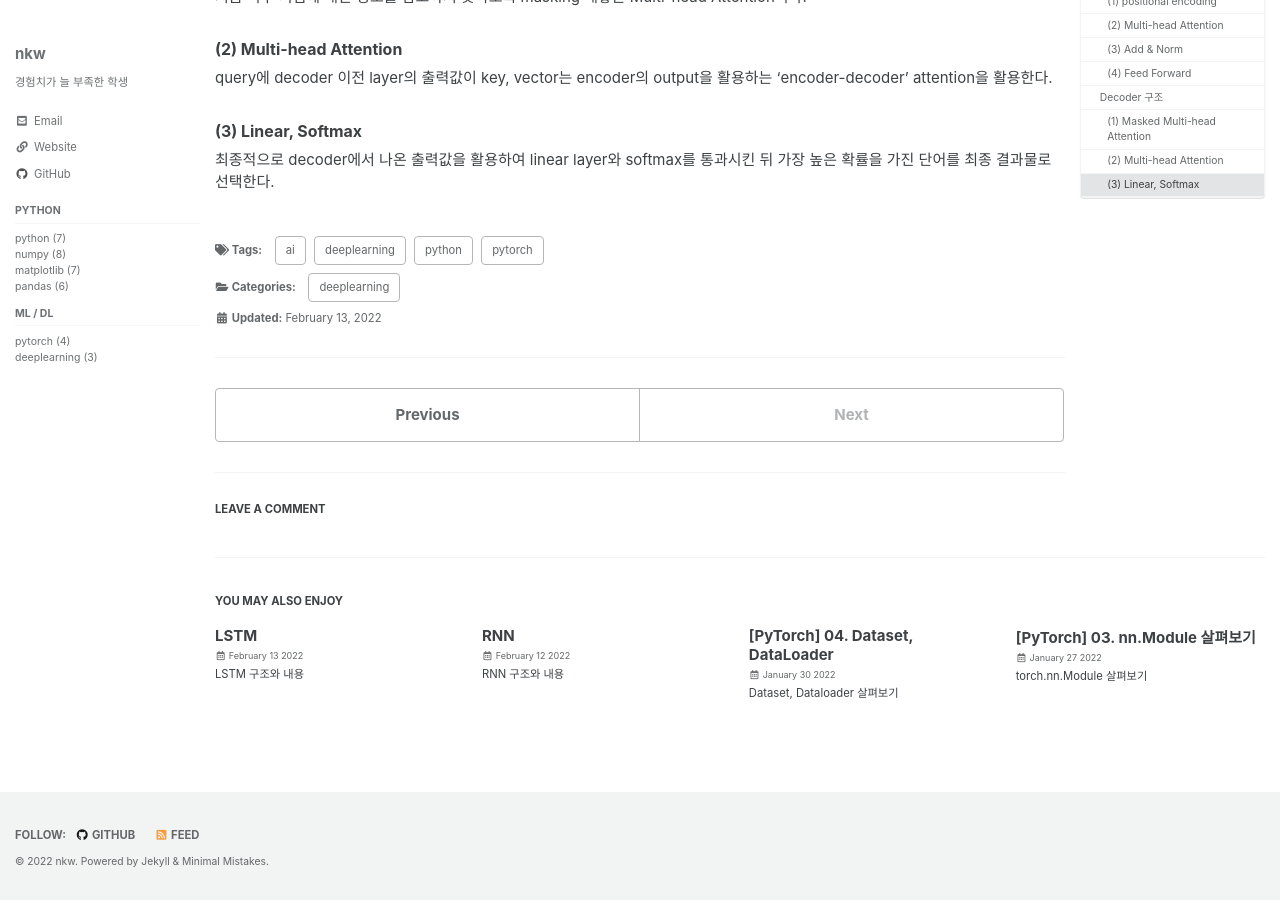
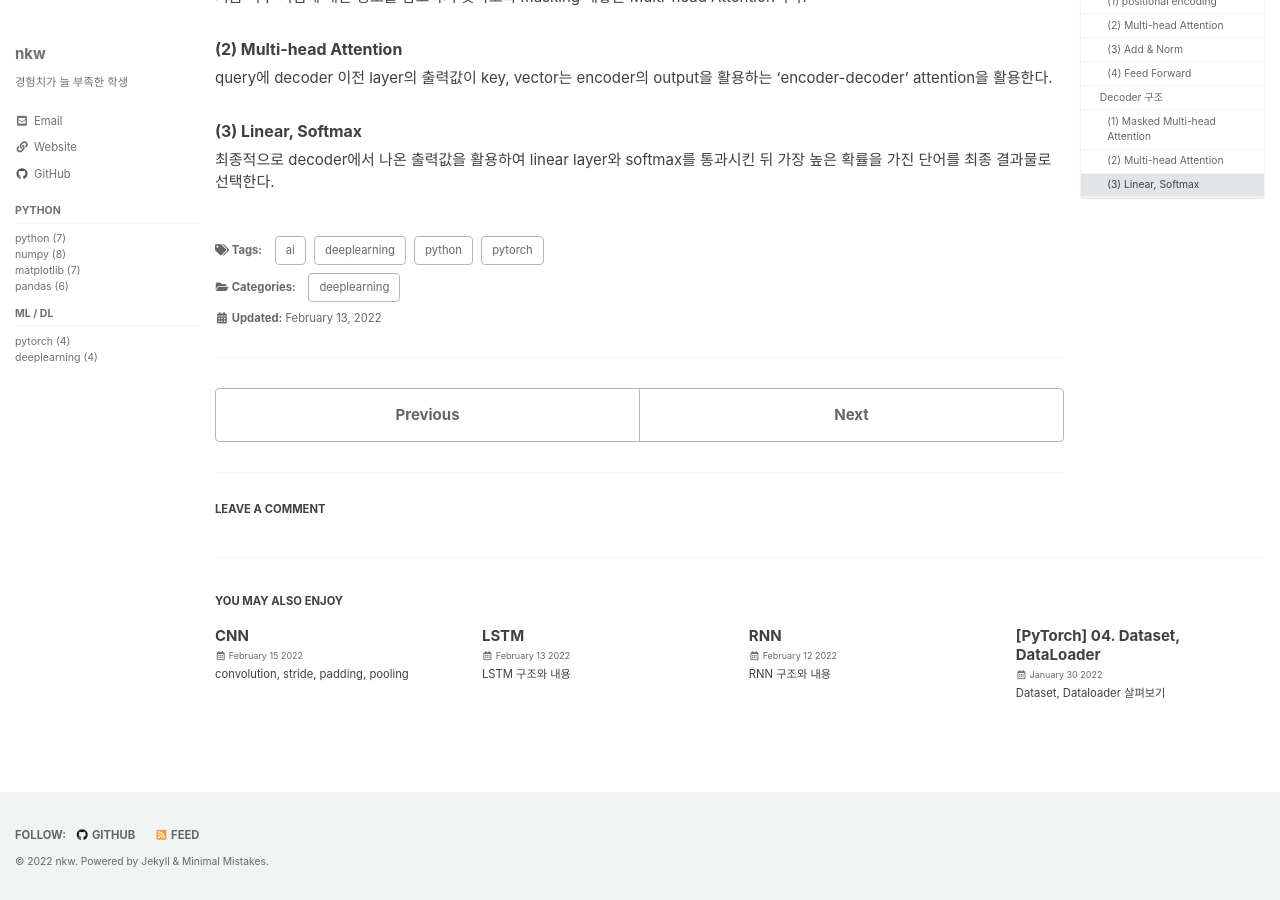
Before and after one commit to nkw011/nkw011.github.io, a Jekyll site: the page built from _posts/2022-02-13-transformer.md, in a window 1280 px wide and 900 px high, scrolled down 5256 px. Built offline with Jekyll 4.4.1, drawn with Linux system fonts in a browser that asks for light colours; cached includes are drawn as plain includes; formulas are drawn with MathJax 3; comment, search, counter and statistics services are not loaded; some of the changed lines change nothing that is shown.

Commit message:
create post - cnn
resize image - cnn

fix typo - transformer, cnn

fix image - cnn

```diff
--- a/_posts/2022-02-13-transformer.md
+++ b/_posts/2022-02-13-transformer.md
@@ -58,7 +58,7 @@ transformer에서는 attention 매커니즘으로 dot product를 활용한 atten
 
 input을 embedding layer에 통과시키고 나온 embedding vector 각각에 대해 query, key, value 벡터를 생성한다.
 
--   embedding vector: $d_model$(=512) 차원의 벡터
+-   embedding vector: $d_{model}$(=512) 차원의 벡터
 -   query vector: $d_k$(=64) 차원의 벡터, embedding vector에 $W^q$ 활용해서 생성
 -   key vector: $d_k$(=64) 차원의 벡터, embedding vector에 $W^k$ 활용해서 생성
 -   value vector: $d_v$(=64) 차원의 벡터, embedding vector에 $W^v$ 활용해서 생성
--- /dev/null
+++ b/_posts/2022-02-15-cnn.md
@@ -0,0 +1,138 @@
+---
+title: "CNN"
+excerpt: "convolution, stride, padding, pooling"
+use_math: true
+toc: true
+toc_sticky: true
+categories:
+    - deeplearning
+tags:
+    - python
+    - pytorch
+    - deeplearning
+    - ai
+sidebar:
+    nav: sidebarTotal
+---
+
+## 1. image 분류시 Multi Layer Perceptron(MLP)이 가지는 단점
+
+image 분류시 문제점은 대상이 고정적인 위치에 있지 않다는 것이다.
+예를 들어, 동물 dataset에서 고양이 사진을 분류한다고 해보자.
+고양이는 사진의 어느 위치던지 존재할 수있다. 하지만, 어느 위치에 있던지 동일하게 고양이를 판별해야한다.
+
+MLP를 대상의 위치가 고정적일 때 효과적인 분류 작업을 수행할 수있다. MNIST 숫자 분류를 해본다고 가정해보자 MLP는 중앙 위치에 존재하는 pixel의 변화를 탐지해서 숫자를 분류할 것이다. 만약 숫자가 중앙에 들어오지 않고 오른쪽 상단으로 들어오면 어떻게 될까? MLP는 중앙 위치의 존재하는 pixel들을 통해 학습을 하기 때문에 변화에 쉽게 대응할 수 없을 것이다.
+
+이에 더해 MLP는 공간적인 정보를 담을 수 없다. 입력으로 들어오는 대상을 flatten(1차원)하게 변환시켜서 사용하기 때문에 공간 정보가 유실될 수 밖에 없다.
+
+바로 이러한 문제점 때문에 CNN(Convolutional Neural Network)이 등장하게 되었다.
+
+## 2. CNN (Convolutional Neural Network)
+
+CNN은 kernel(filter)을 활용한 신경망이다. 입력으로 들어오는 image를 따로 형변환할 필요 없이 kernel을 이용해 공간적인 정보를 기억하면서 image가 가진 특징(feature)을 뽑아낸다.
+
+### 2.1. 2D Convolution 연산
+
+CNN은 Convolution 연산을 활용한다. kernel(filter)라는 $n \times m$ 행렬을 이용하여 image의 처음부터 끝까지 훑어서 계산한다.
+
+예시를 통해 살펴보자.
+
+<center><img width='600' height='307' src='/assets/image/cnn/cnn1.png'></center>
+
+$4 \times 4$ image를 $3 \times 3$ kernel을 활용해 연산을 진행하는 과정이다.
+
+#### 1st step
+
+<center><img width='600' height='307' src='/assets/image/cnn/cnn2.png'></center>
+
+#### 2nd step
+
+<center><img width='600' height='307' src='/assets/image/cnn/cnn3.png'></center>
+
+#### 3rd step
+
+<center><img width='600' height='307' src='/assets/image/cnn/cnn4.png'></center>
+
+#### 4th step
+
+<center><img width='600' height='307' src='/assets/image/cnn/cnn5.png'></center>
+
+#### Feature map
+
+<center><img width='600' height='295' width='200' height='160' src='/assets/image/cnn/cnn6.png'></center>
+
+Convolution 연산을 통해 나온 결과를 feature map(특성 맵)이라 한다.
+
+#### stride
+
+kernel의 이동 범위를 뜻한다. `stride=2`이면 kernel이 입력 이미지에서 2칸씩 이동한다는 뜻이다.
+위의 예시에서는 kernel이 입력 이미지에 대해 1칸씩 이동하였으므로 `stride=1` 이다.
+
+#### padding
+
+입력 이미지 가장자리에 지정된 갯수만큼 행과 열을 추가하는 것이다.
+예를 들어, `padding=1` 이면 입력 이미지 가장자리에 1칸씩 행과 열이 추가된다.
+
+<center><img width='600' height='295' src='/assets/image/cnn/cnn7.png'></center>
+
+주로 padding 값으로 '0'(zero padding)을 가장 많이 쓴다.
+Convolution 연산 결과로 나오는 feature map의 크기를 어느 정도 유지하기 위해 사용된다.
+
+### 2.2. Pooling 연산
+
+Convolution 연산의 결과로 나온 feature map의 크기를 줄이는 연산을 뜻한다. 일반적으로 max pooling, average pooling이 많이 쓰인다.
+
+Pooling 연산 또한 Convolution 연산과 같이 kernel의 개념을 가진다. kernel이 feature map의 처음부터 끝까지 이동하면서 연산을 수행한다.
+
+-   Max Pooling: 주어진 범위 내에서 최댓값을 추출하는 연산
+-   Max Pooling: 주어진 범위 내의 평균값을 추출하는 연산
+
+<center><img width='600' height='244' src='/assets/image/cnn/cnn8.png'></center>
+
+최근에는 Pooling을 사용하지 않고 Convolution 연산시 stride를 2 이상 설정해서 수행하는 경우도 있다.
+
+### 2.3. 3차원 image에 대한 3D convolution 연산
+
+보통 입력을 통해 들어오는 이미지는 3차원 tensor 형태를 지닌다. 그 이유는 색상이 R,G,B 3가지의 합으로 표현되기 때문이다. 따라서 너비와 높이 정보 이외의 색상의 정보를 담고 있는 채널이 같이 들어온다.
+
+이를 tensor로 표현하면 다음과 같은 shape을 지닌다고 볼 수 있다.
+$H: height, \, W: width, \, C: channel$ 라고 할 때, Convolution 입력을 통해 들어오는 이미지는 $(C,H,W)$ 또는 $(H,W,C)$의 형태를 지닌다.
+보통 흑백 이미지인 gray-scale은 channel=1이고 컬러 이미지의 경우 red, green, blue가 모두 표현되어야 하기 때문에 channel=3이다.
+
+3차원 tensor에 대한 convolution 연산을 3D convolution 연산이라고 지칭한다.
+3D convoltuion 연산 역시 2D convolution 연산과 크게 다르지 않다. 단지, kernel도 입력 이미지와 같이 3차원 tensor가 되는 것이다.
+
+먼저 입력 이미지의 shape을 $(C_{in}, H_i, W_i)$ 라고 해보자.
+일단 이미지에 대한 kernel 연산을 수행해야하니 kerner의 채널도 입력 이미지의 채널 수만큼 존재해야할 것이다. 따라서 입력 이미지 1개에 대한 kernel의 채널 수도 똑같이 $C_{in}$가 될 것이다.
+
+그렇다면 3D convolution 연산을 수행한 결과인 Feature map은 어떻게 될까? 일단 3차원 tensor를 받았으니 결과 역시 3차원 tensor로 나오게 된다. feature map도 channel 정보를 가진셈이 된다. 이 때 feature map의 채널 수는 어떻게 구해질까? 바로 kernel의 갯수가 feature map의 채널 수가 된다.
+
+다시 정리하자면, 입력 이미지를 $(C_{in}, H, W)$ tensor라고 하고 kernel의 너비와 높이를 $H_k, \,W_k$라 할 때
+
+-   kernel 또한 입력 이미지와 동일한 채널 수를 지닌다.
+-   convolution의 연산 결과인 feature map 또한 채널 정보를 지닌 3차원 tensor가 되는데 feature map의 채널 수는 kernel의 갯수가 된다.
+
+<center><img width='600' height='329' src='/assets/image/cnn/cnn9.png'></center>
+
+## 3. CNN in PyTorch
+
+### [torch.nn.CNN](https://pytorch.org/docs/stable/generated/torch.nn.Conv2d.html#torch.nn.Conv2d)
+
+**Parameters**
+
+-   in_channels: 입력 이미지 채널 수
+-   out_channels: 출력 이미지 채널 수
+-   kernel_size: 커널 크기
+-   stride: stride 수
+-   padding: padding 갯수
+-   padding_mode: padding 형태. 'zeros' 등
+
+**inputs**
+
+-   $N$: batch, $C_{in}$: 입력 이미지 채널 수, $H_{in}$: 입력 이미지 높이, $W_{in}$: 입력 이미지 너비
+-   $(N,C_{in},H_{in},W_{in})$
+
+**outputs**
+
+-   $N$: batch, $C_{out}$: feature map 채널 수, $H_{out}$: feature map 높이, $W_{out}$: feature map 너비
+-   $(N, C_{out}, H_{out}, W_{out})$
```
Also changed, not shown: assets/image/cnn/cnn1.png (added), assets/image/cnn/cnn2.png (added), assets/image/cnn/cnn3.png (added), assets/image/cnn/cnn4.png (added), assets/image/cnn/cnn5.png (added), assets/image/cnn/cnn6.png (added), assets/image/cnn/cnn7.png (added), assets/image/cnn/cnn8.png (added), assets/image/cnn/cnn9.png (added).
